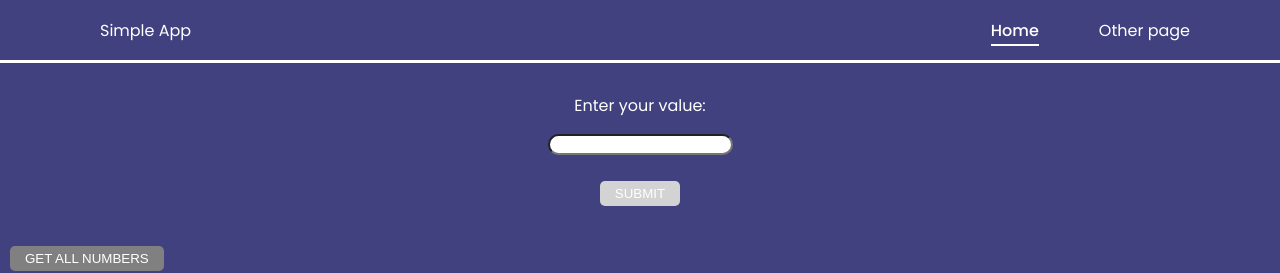
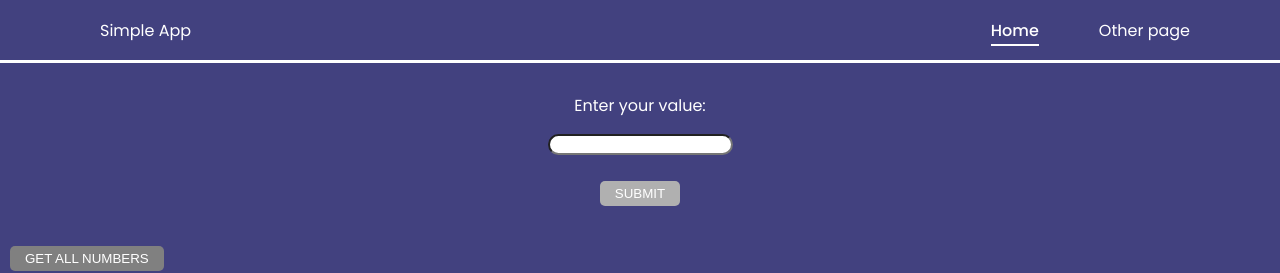
Before and after one commit to tonythetaylor/docker-multicontainer, a React (Create React App) app in the folder client/: page / in a window 1280 px wide. In both pictures the pointer is over the button "SUBMIT". Shown: the top 273 px of the page. Built offline with nearby package versions, Linux system fonts and the light colour scheme; no server answers.

Commit message:
updated styling

```diff
--- a/client/src/index.css
+++ b/client/src/index.css
@@ -30,7 +30,7 @@ button {
   /* box-shadow: 0px 2px 2px lightgray; */
   transition: ease background-color 250ms;
   &:hover {
-    background-color: lightgray
+    background-color: rgb(176, 176, 176)
   }
   &:disabled {
     cursor: default;
```
